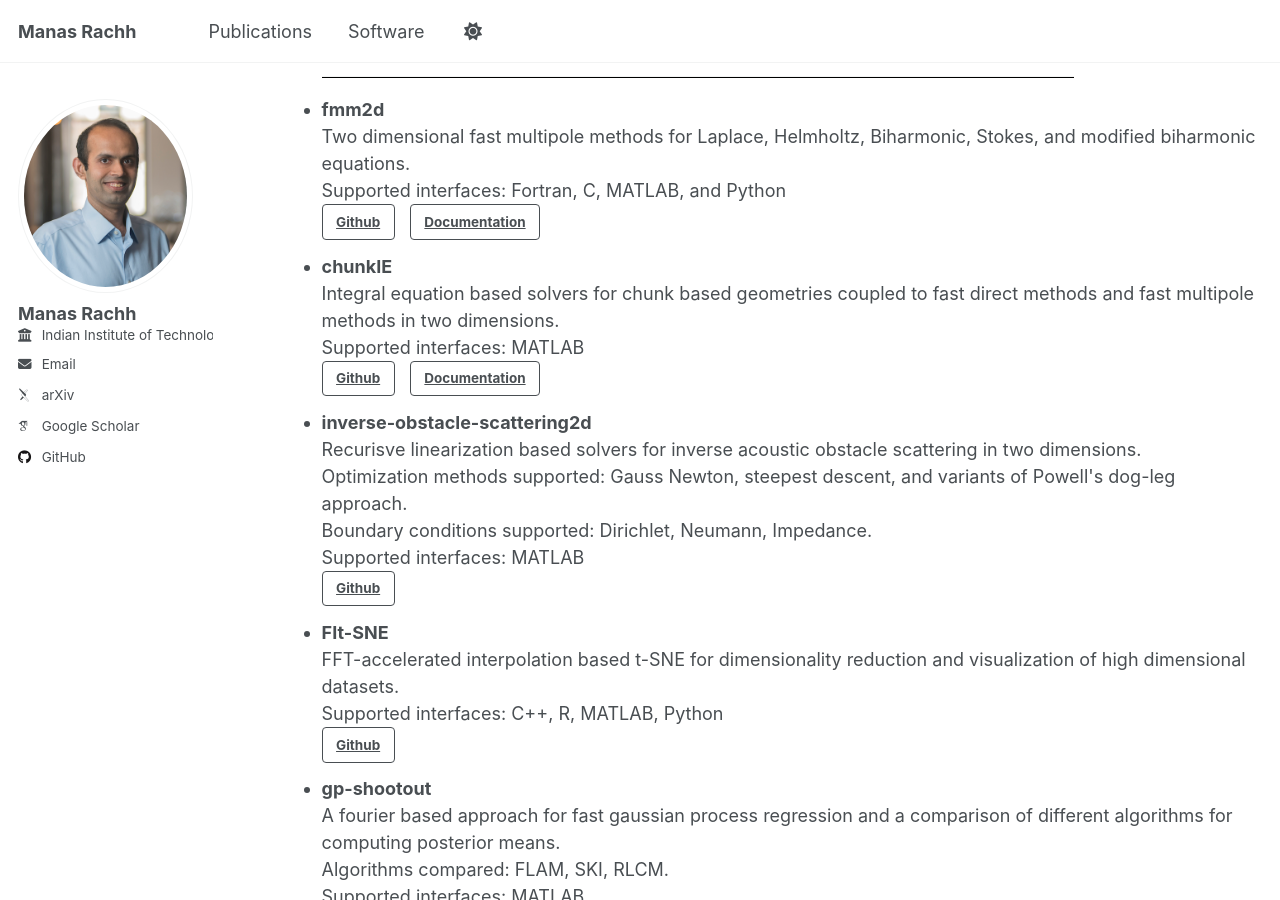
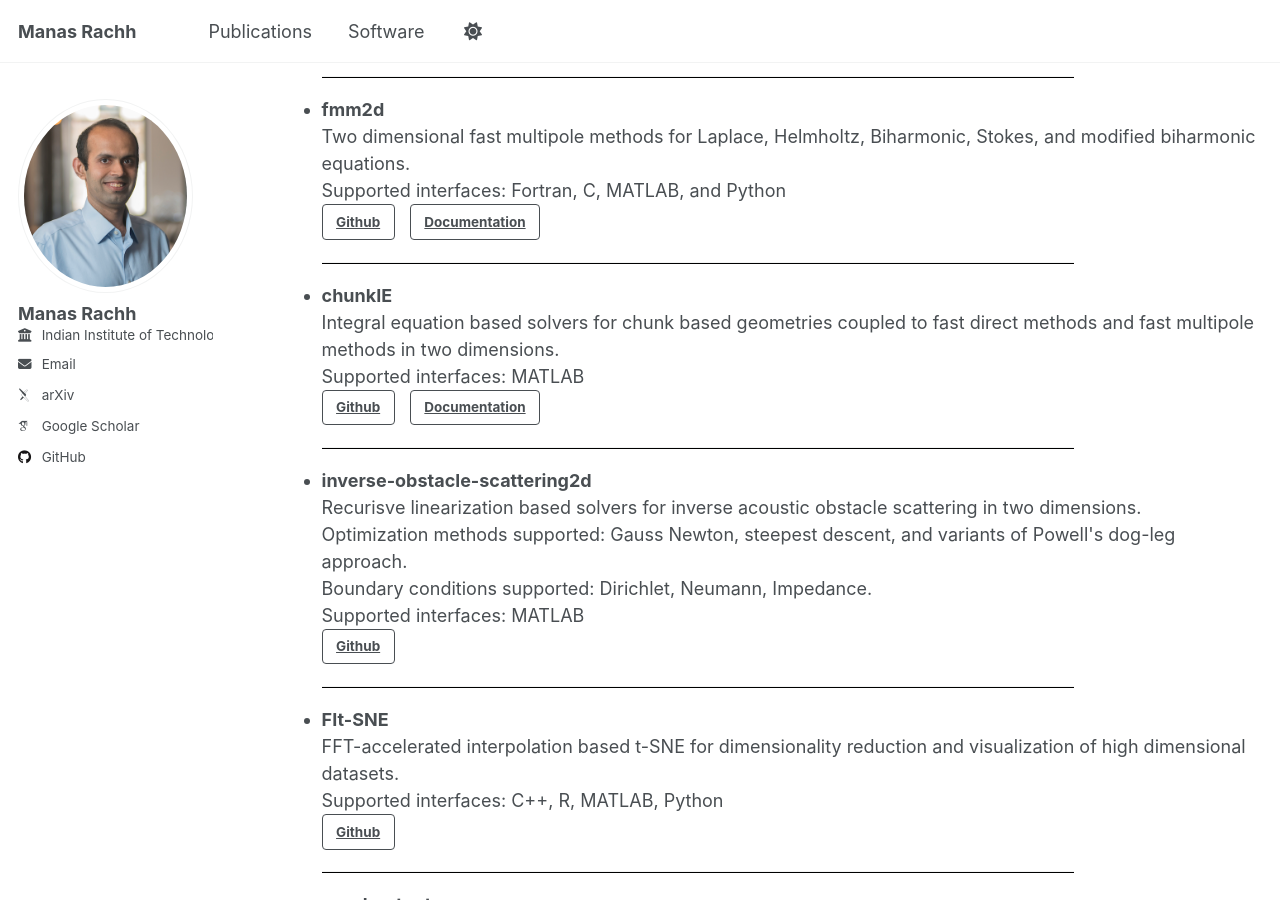
Before and after one commit to mrachh/mrachh.github.io, a Jekyll site: the page built from _pages/software.html, in a window 1280 px wide and 900 px high, scrolled down 433 px. Built offline with Jekyll 4.4.1, drawn with Linux system fonts in a browser that asks for light colours; some web fonts are replaced; a script that is not in the unit is left out.

Commit message:
adding lines to software page

```diff
--- a/_pages/software.html
+++ b/_pages/software.html
@@ -49,6 +49,7 @@ author_profile: true
     <a class="btn btn--inverse"
     href=https://fmm2d.readthedocs.io>Documentation</a>
   </li>
+  <hr width="80%" size=4 color="black">
 
   <li>
   <b> chunkIE </b> <br>
@@ -61,6 +62,7 @@ author_profile: true
     <a class="btn btn--inverse"
     href=https://chunkie.readthedocs.io>Documentation</a>
   </li>
+  <hr width="80%" size=4 color="black">
 
   <li>
   <b> inverse-obstacle-scattering2d </b> <br>
@@ -73,6 +75,7 @@ author_profile: true
     <a class="btn btn--inverse"
     href=https://github.com/flatironinstitute/inverse-obstacle-scattering2d>Github</a>
   </li>
+  <hr width="80%" size=4 color="black">
 
 
   <li>
@@ -83,6 +86,7 @@ author_profile: true
     <a class="btn btn--inverse"
     href="https://github.com/KlugerLab/FIt-SNE">Github</a>
   </li>
+  <hr width="80%" size=4 color="black">
 
   <li>
   <b> gp-shootout </b> <br>
@@ -93,4 +97,5 @@ author_profile: true
     <a class="btn btn--inverse"
     href="https://github.com/flatironinstitute/gp-shootout">Github</a>
   </li>
+  <hr width="80%" size=4 color="black">
 </ul>
```
